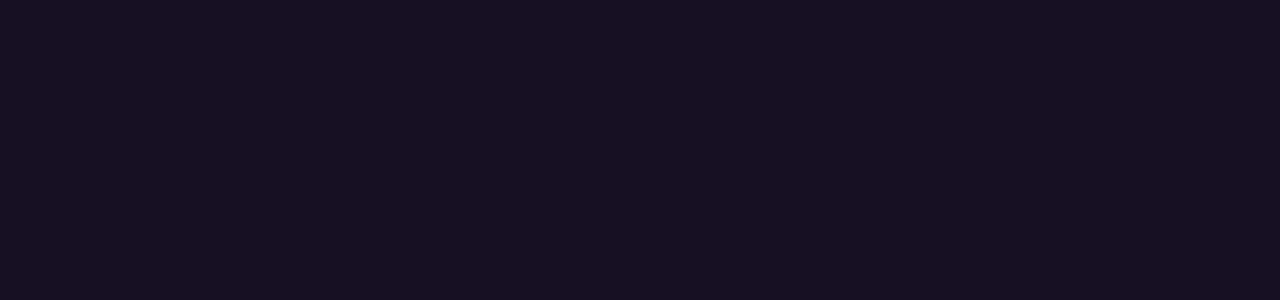
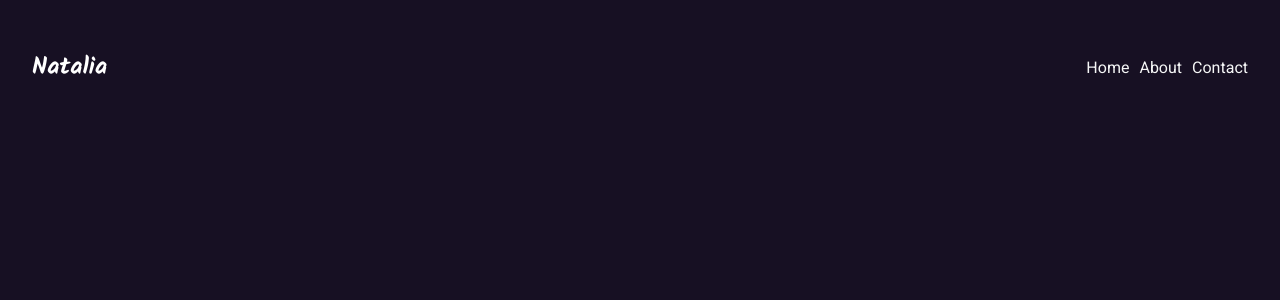
Before and after one commit to NOBarbosa/portfolio, a React (Vite) app: page / in a window 1280 px wide. Shown: the top 300 px of the page. Built offline with nearby package versions, Linux system fonts and the light colour scheme.

Commit message:
feat: Header

```diff
--- a/src/App.tsx
+++ b/src/App.tsx
@@ -1,5 +1,11 @@
+import { Header } from "./components/Header/Header";
+
 function App() {
-  return <main>{/* <h1>TESTE</h1> */}</main>;
+  return (
+    <main>
+      <Header />
+    </main>
+  );
 }
 
 export default App;
--- /dev/null
+++ b/src/components/Header/Header.tsx
@@ -0,0 +1,26 @@
+import { useState } from "react";
+import Menu from "../../assets/menu.svg";
+import Close from "../../assets/close.svg";
+import s from "./header.module.scss";
+
+export function Header() {
+  const [open, setOpen] = useState(false);
+
+  const openMenu = () => {
+    setOpen((prev) => !prev);
+  };
+  return (
+    <header className={s.header}>
+      <h2>Natalia</h2>
+
+      <img src={open ? Close : Menu} alt="Menu icon" onClick={openMenu} />
+      <div className={open ? s.active : s.closed}>
+        <ul>
+          <li>Home</li>
+          <li>About</li>
+          <li>Contact</li>
+        </ul>
+      </div>
+    </header>
+  );
+}
--- /dev/null
+++ b/src/components/Header/header.module.scss
@@ -0,0 +1,54 @@
+.header {
+  display: flex;
+  justify-content: space-between;
+  align-items: center;
+  padding: 3.2rem;
+  h2 {
+    color: white;
+    font-family: "Kalam", cursive;
+  }
+  ul {
+    display: flex;
+    justify-content: space-between;
+    gap: 1rem;
+    font-size: 1.6rem;
+
+    li {
+      list-style-type: none;
+    }
+  }
+  img {
+    display: none;
+    cursor: pointer;
+  }
+}
+
+@media only screen and (max-width: 600px) {
+  .header {
+    img {
+      display: block;
+    }
+    .active {
+      background-color: var(--surface-primary);
+      width: 60%;
+      height: 80%;
+      position: absolute;
+      right: 0;
+      top: 10rem;
+      ul {
+        display: flex;
+        flex-direction: column;
+        margin-top: 10rem;
+        li {
+          width: 80%;
+          text-align: right;
+          font-size: 2.4rem;
+          margin: 1.5rem;
+        }
+      }
+    }
+    .closed {
+      display: none;
+    }
+  }
+}
--- a/src/styles/index.css
+++ b/src/styles/index.css
@@ -3,8 +3,6 @@
   line-height: 1.5;
   font-weight: 400;
 
-  color-scheme: light dark;
-  color: rgba(255, 255, 255, 0.87);
   background-color: #242424;
 
   font-synthesis: none;
@@ -23,14 +21,7 @@
 
 }
 
-a {
-  font-weight: 500;
-  color: #646cff;
-  text-decoration: inherit;
-}
-a:hover {
-  color: #535bf2;
-}
+
 html{
     font-size: 62.5%;
 }
@@ -42,6 +33,8 @@
   width: 100vw;
   height: 100dvh;
   background-color: var(--surface-background);
+  color: var(--text-primary);
+  position: relative;
 }
 
 h1 {
@@ -63,35 +56,3 @@
   line-height: 3.2rem;
   font-weight: 600;
 }
-
-/* button {
-  border-radius: 8px;
-  border: 1px solid transparent;
-  padding: 0.6em 1.2em;
-  font-size: 1em;
-  font-weight: 500;
-  font-family: inherit;
-  background-color: #1a1a1a;
-  cursor: pointer;
-  transition: border-color 0.25s;
-}
-button:hover {
-  border-color: #646cff;
-}
-button:focus,
-button:focus-visible {
-  outline: 4px auto -webkit-focus-ring-color;
-}
-
-@media (prefers-color-scheme: light) {
-  :root {
-    color: #213547;
-    background-color: #ffffff;
-  }
-  a:hover {
-    color: #747bff;
-  }
-  button {
-    background-color: #f9f9f9;
-  }
-} */
--- a/tsconfig.node.json
+++ b/tsconfig.node.json
@@ -18,5 +18,5 @@
     "noUnusedParameters": true,
     "noFallthroughCasesInSwitch": true
   },
-  "include": ["vite.config.ts"]
+  "include": ["vite.config.ts", "src/svg.d.ts"]
 }
--- a/vite.config.ts
+++ b/vite.config.ts
@@ -1,7 +1,7 @@
-import { defineConfig } from 'vite'
-import react from '@vitejs/plugin-react-swc'
-
+import { defineConfig } from "vite";
+import react from "@vitejs/plugin-react-swc";
+import svgr from "vite-plugin-svgr";
 // https://vitejs.dev/config/
 export default defineConfig({
-  plugins: [react()],
-})
+  plugins: [react(), svgr()],
+});
```
Also changed, not shown: package.json (+6 -3 lines), svg.d.ts (added, +9 -0 lines).
